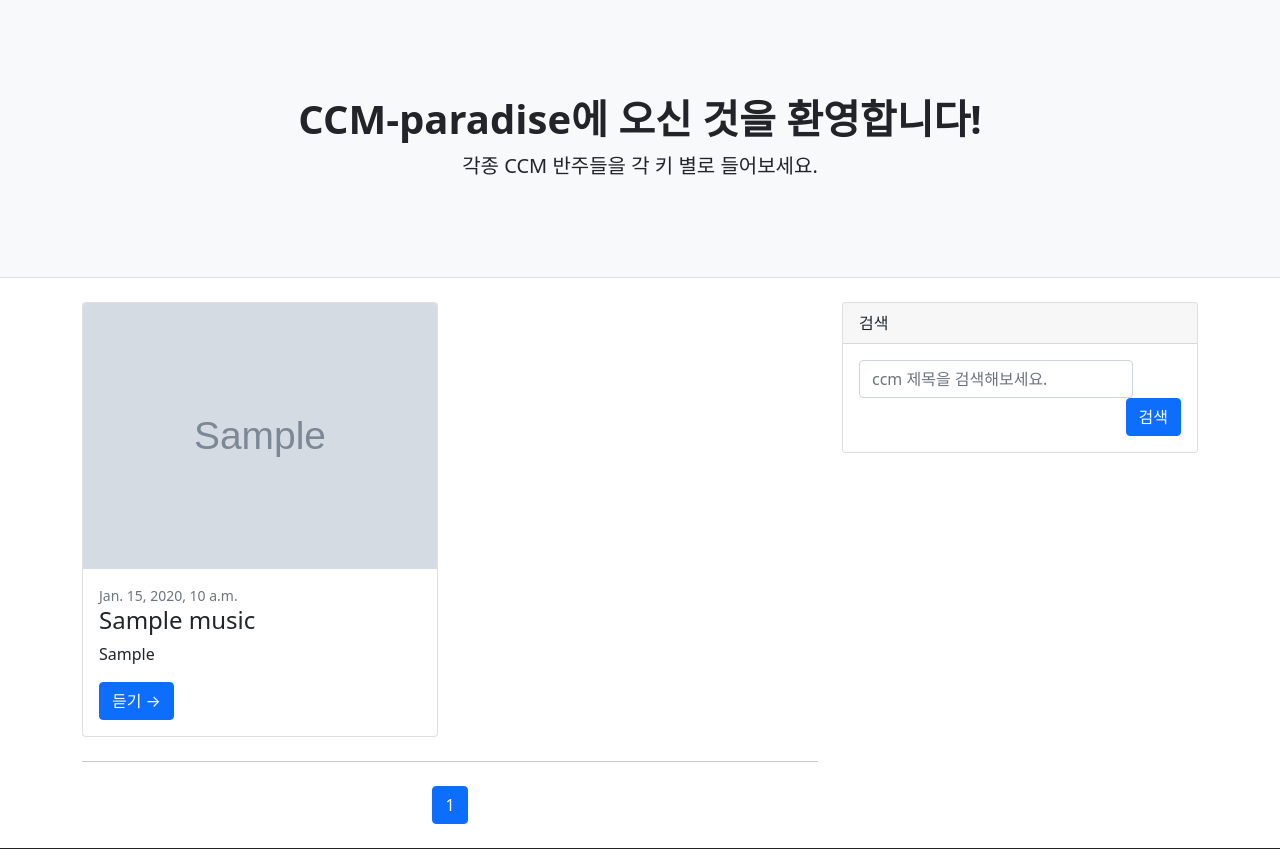
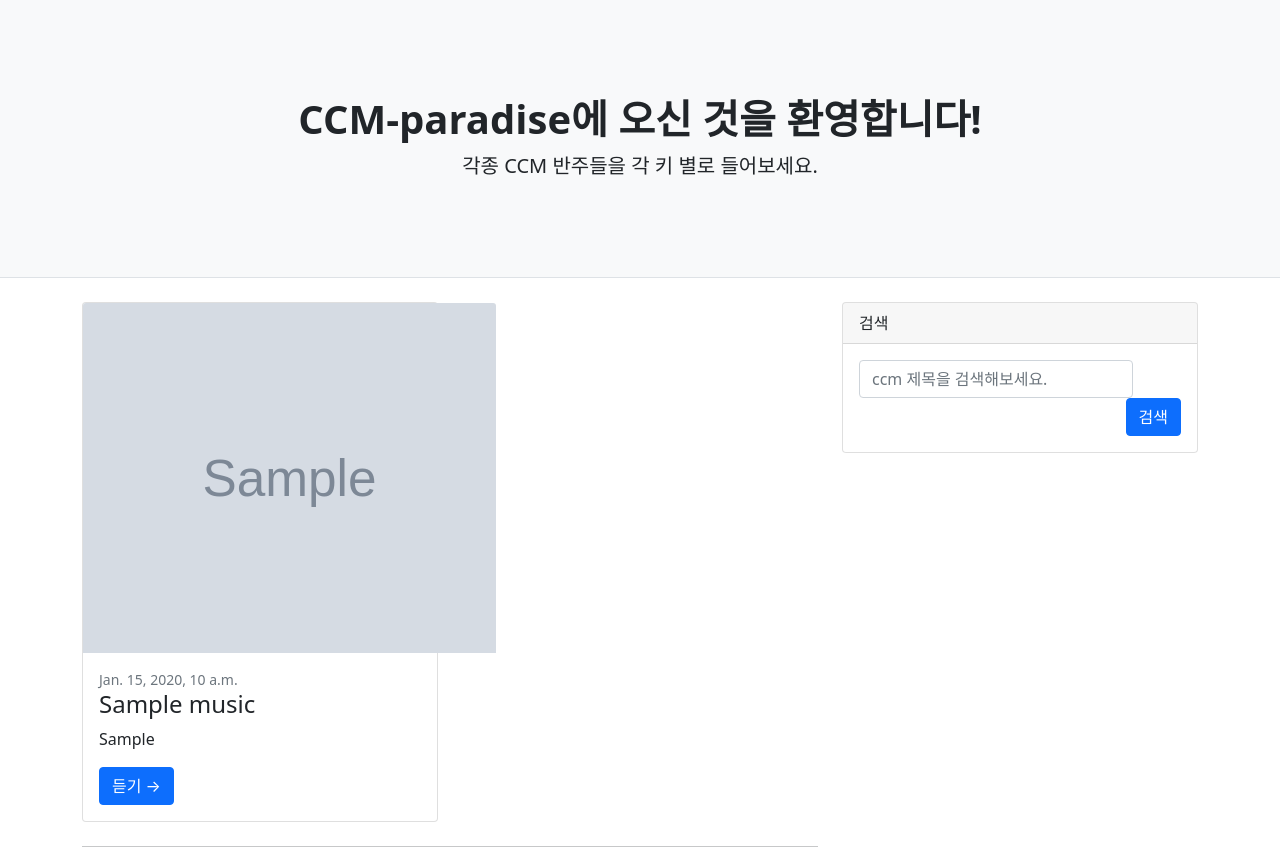
Before and after one commit to parkkuri/CCM-paradise, a Django app: page / in a window 1280 px wide. Shown: the part 57-906 px from the top of the page. Run offline with Django 3.2, Linux system fonts and the light colour scheme; tables that the repository leaves empty hold one stand-in row (values such as "Sample post"); grey boxes marked "Sample" are stand-in pictures; parts of the project's set-up code (start-up, migrations or seed data) failed here and were passed over; some libraries are stand-ins or nearby versions.

Commit message:
fix : 버그 수정

```diff
--- a/ccm_paradise/accompaniment/templates/list/list.html
+++ b/ccm_paradise/accompaniment/templates/list/list.html
@@ -63,11 +63,11 @@
                             <!-- Blog post-->
                             <div class="card mb-4">
                                 {% if item.album_cover is not None %}
-                                <a href="{{item.get_absolute_url}}"><img class="card-img-top" src="{{item.album_cover}}" /></a>
+                                <a href="{{item.get_absolute_url}}"><img style="width: 413px; height: 350px;" class="card-img-top" src="{{item.album_cover}}" /></a>
 
                                 {% else %}
 
-                                <a href="{{item.get_absolute_url}}"><img class="card-img-top" src="https://images.pexels.com/photos/164922/pexels-photo-164922.jpeg?auto=compress&cs=tinysrgb&w=1260&h=750&dpr=1" /></a>
+                                <a href="{{item.get_absolute_url}}"><img style="width: 413px; height: 350px;" class="card-img-top" src="https://images.pexels.com/photos/164922/pexels-photo-164922.jpeg?auto=compress&cs=tinysrgb&w=1260&h=750&dpr=1" /></a>
                                 {% endif %}
 
                             <div class="card-body">
--- a/ccm_paradise/accompaniment/views.py
+++ b/ccm_paradise/accompaniment/views.py
@@ -45,15 +45,13 @@ class accompantiment_detail(DetailView):
             woman_chord_pitch_id = None
         else:
 
-            woman_chord_pitch_id = woman_chord_pitch.id
+            woman_chord_pitch_id = woman_chord_pitch.pitch_id
 
         man_chord_pitch = all_chord.filter(man_chord_whether=True).first()
         if man_chord_pitch is None:
             man_chord_pitch_id = None
         else:
-
-
-            man_chord_pitch_id = man_chord_pitch.id
+            man_chord_pitch_id = man_chord_pitch.pitch_id
         context['wonan_chord_pitch_id'] = woman_chord_pitch_id
         context['man_chord_pitch_id'] = man_chord_pitch_id
 
```
Also changed, not shown: ccm_paradise/accompaniment/templates/detail/detail.html (+10 -5 lines).
